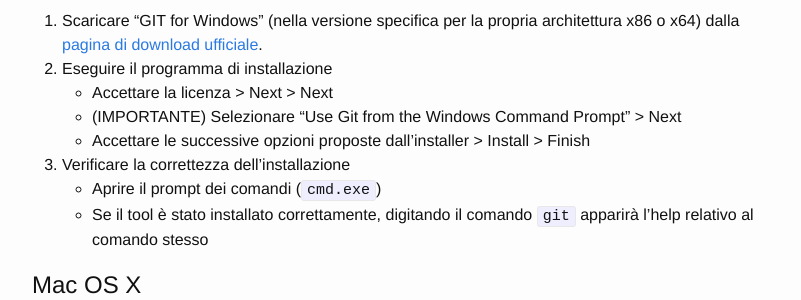
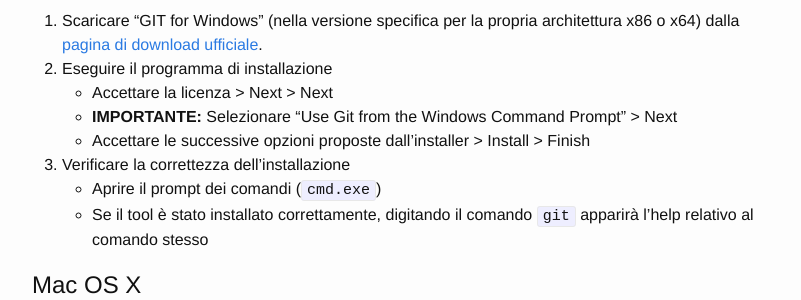
Before and after one commit to unibo-oop/software-installation, a Jekyll site: the page built from index.md, in a window 1280 px wide and 900 px high, scrolled down 11506 px. Shown: the part 152-452 px from the top of the window, without its empty margins (238-1039 px from the left). Built offline with Jekyll 4.4.1, drawn with Linux system fonts in a browser that asks for light colours.

Commit message:
Use boldface

```diff
--- a/index.md
+++ b/index.md
@@ -349,7 +349,7 @@ Le istruzioni per tutte le distribuzioni più comuni [sono disponibili qui](http
 1. Scaricare “GIT for Windows” (nella versione specifica per la propria architettura x86 o x64) dalla [pagina di download ufficiale][GIT-Windows Download].
 2. Eseguire il programma di installazione
     * Accettare la licenza > Next > Next
-    * (IMPORTANTE) Selezionare "Use Git from the Windows Command Prompt" > Next
+    * **IMPORTANTE:** Selezionare "Use Git from the Windows Command Prompt" > Next
     * Accettare le successive opzioni proposte dall'installer > Install > Finish
 3. Verificare la correttezza dell'installazione
     * Aprire il prompt dei comandi (`cmd.exe`)
```
